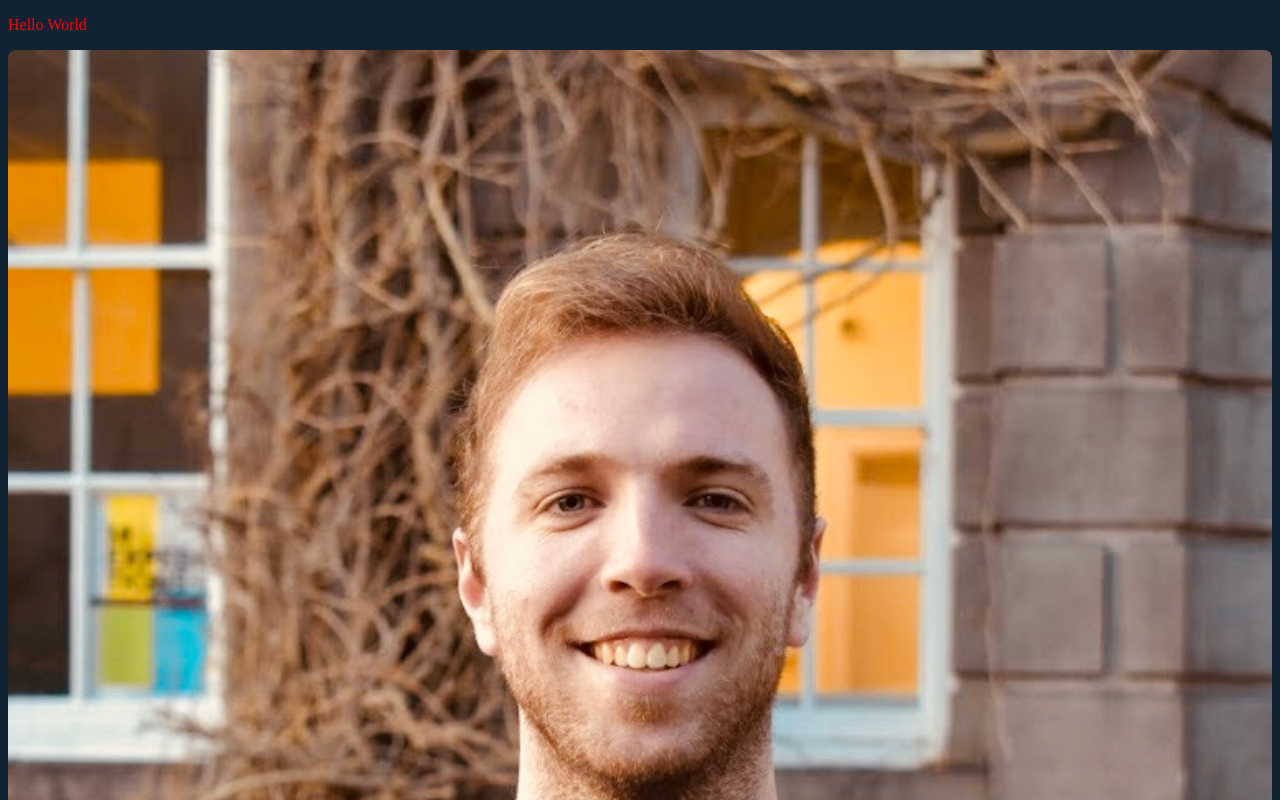
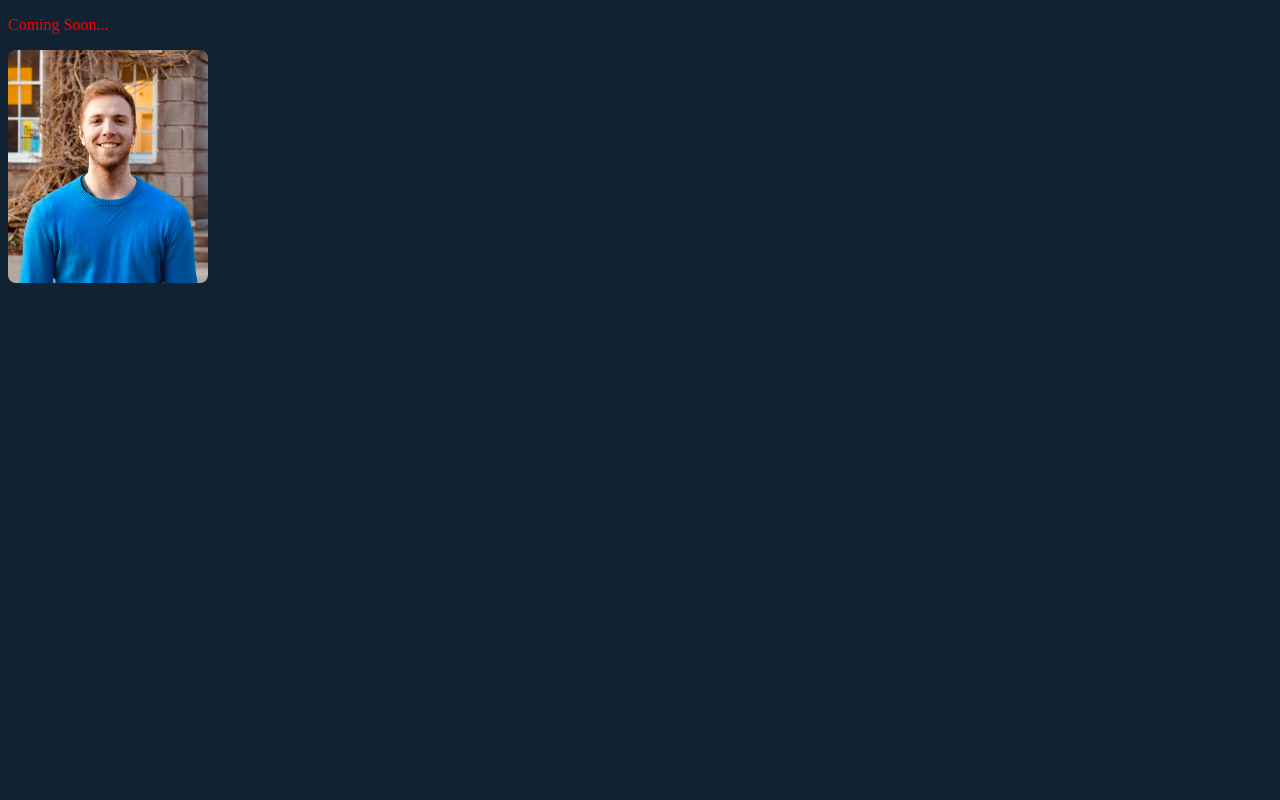
Before and after one commit to corcoreo/corcoreo.github.io, a plain HTML site: page index.html in a window 1280 px wide. Shown: the top 800 px of the page. Drawn offline with Linux system fonts and the light colour scheme.

Commit message:
changing picture tests

```diff
--- a/index.html
+++ b/index.html
@@ -7,7 +7,7 @@
 </head>
 
 <body>
-	<p>Hello World</p>
+	<p>Coming Soon...</p>
 
 	<img src="me.jpg" alt="Just a picture of me">
 </body>
--- a/style.css
+++ b/style.css
@@ -10,4 +10,6 @@ img {
   border-radius: 8px;
   	height: 100%;
 	width: 100%;
+	max-width:200px;
+	max-height:250px;
 }
```
